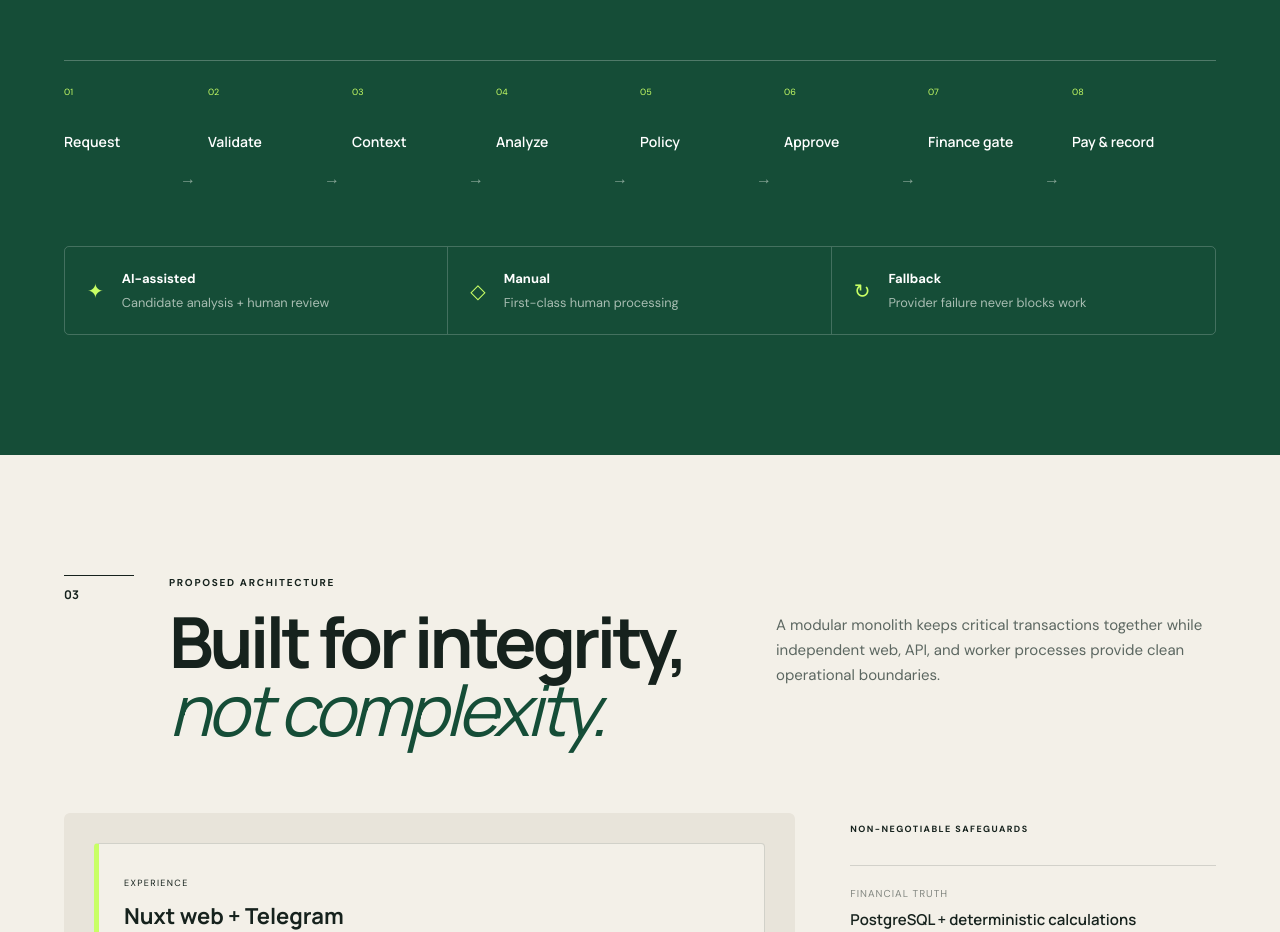
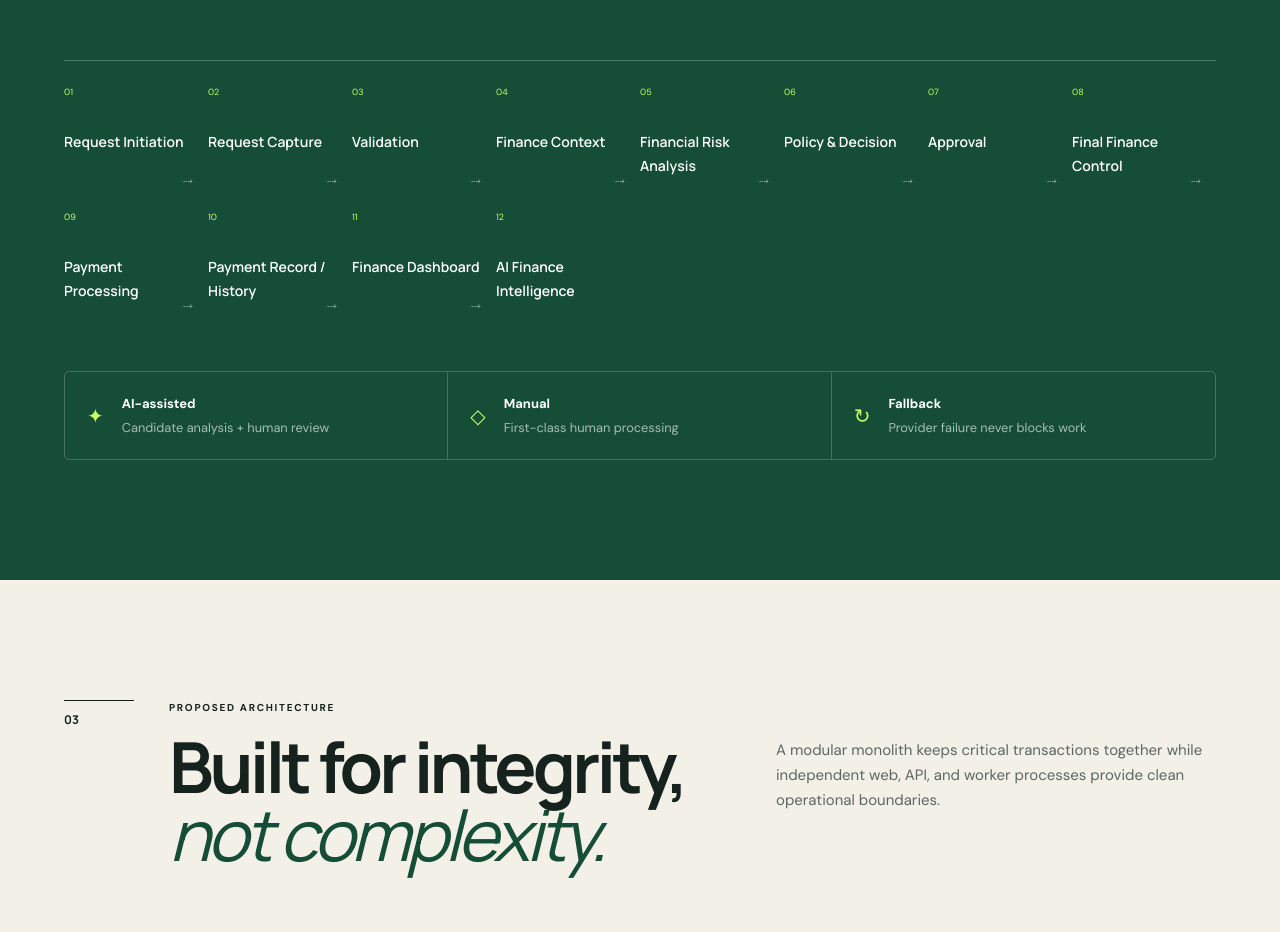
Before and after one commit to FpleJonsan/aims, a Next.js app: page / in a window 1280 px wide. Shown: the part 2260-3192 px from the top of the page. Built offline with nearby package versions, Linux system fonts and the light colour scheme.

Commit message:
docs: align AIMS workflow plan and approval gates

```diff
--- a/app/page.tsx
+++ b/app/page.tsx
@@ -4,7 +4,20 @@
   { number: '03', title: 'Humans provide accountability', text: 'Every material decision has an authorized, auditable owner.' },
 ];
 
-const workflow = ['Request', 'Validate', 'Context', 'Analyze', 'Policy', 'Approve', 'Finance gate', 'Pay & record'];
+const workflow = [
+  'Request Initiation',
+  'Request Capture',
+  'Validation',
+  'Finance Context',
+  'Financial Risk Analysis',
+  'Policy & Decision',
+  'Approval',
+  'Final Finance Control',
+  'Payment Processing',
+  'Payment Record / History',
+  'Finance Dashboard',
+  'AI Finance Intelligence',
+];
 
 export default function Home() {
   return (
```
Also changed, not shown: 2 other files (tests, documents, lock files or other folders).
